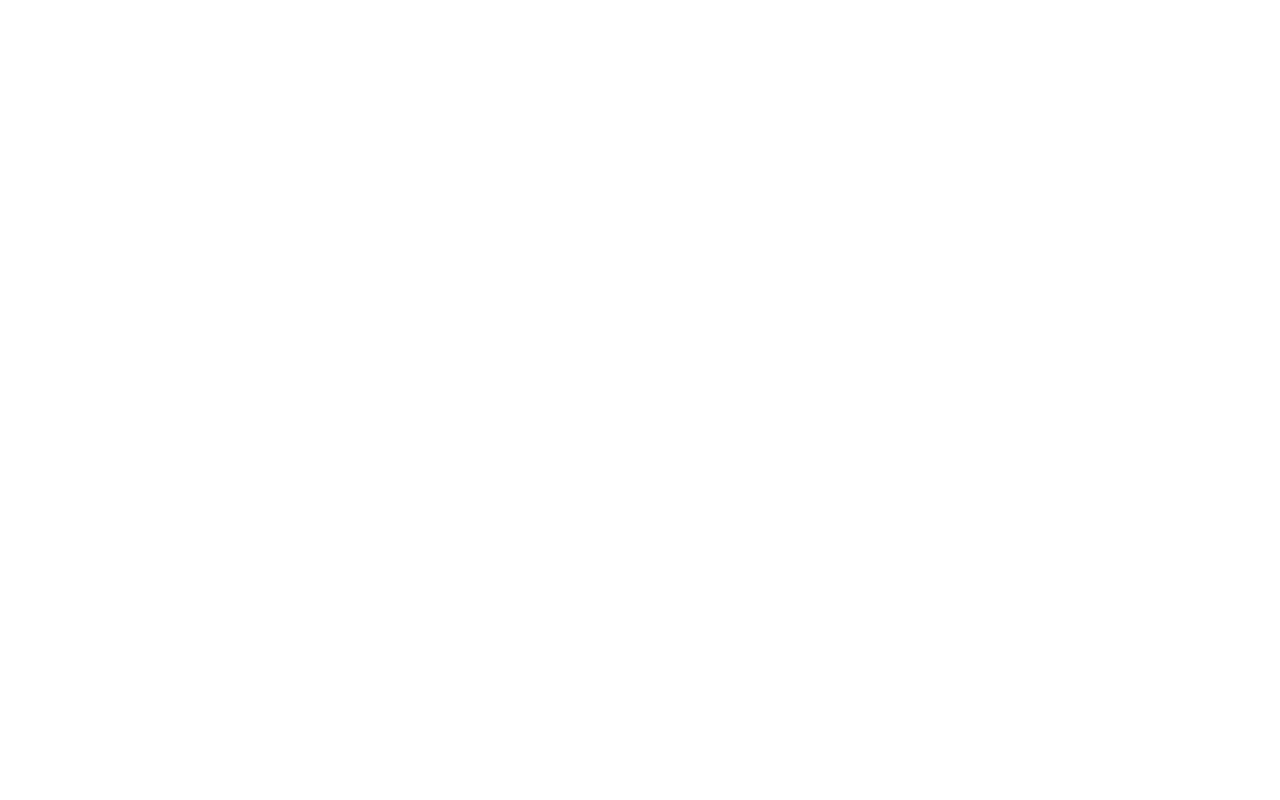
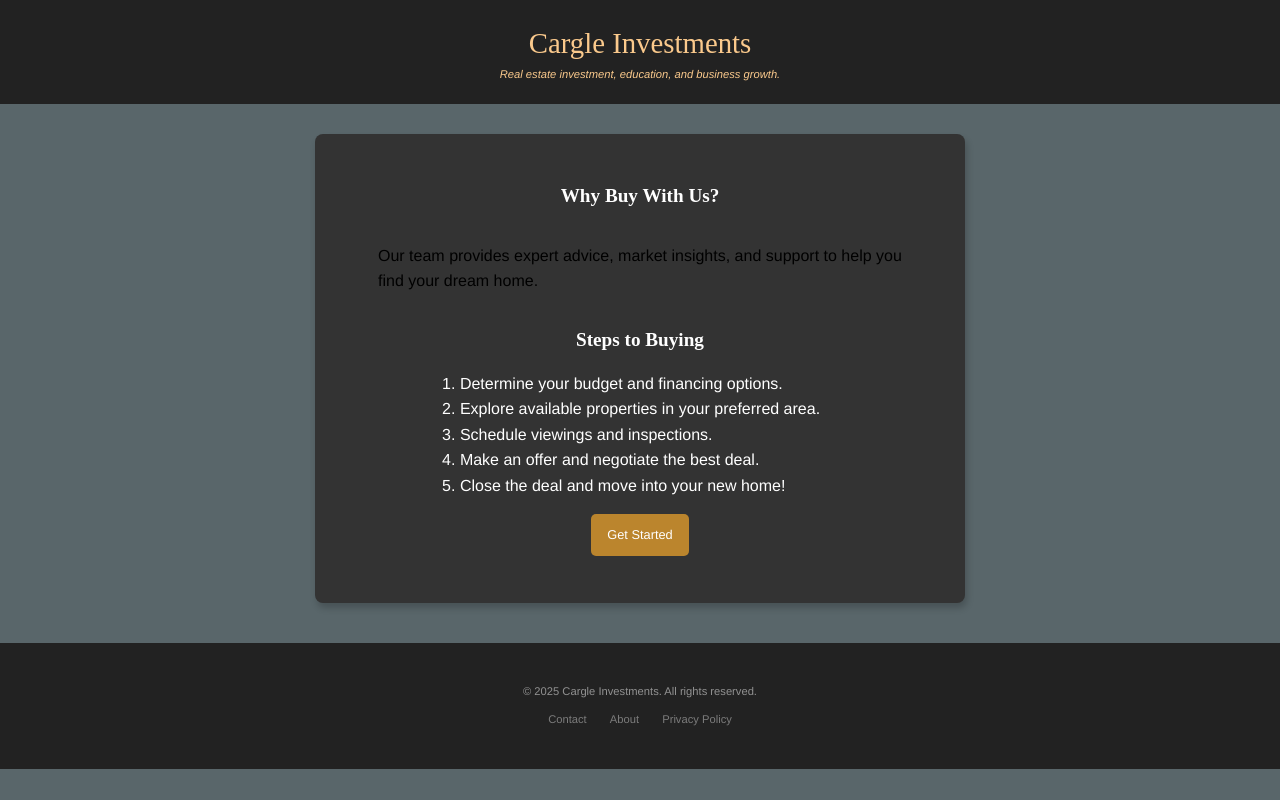
Before and after one commit to christian-m-castillo/cargle-investments, a plain HTML site: page real-estate/sell.html in a window 1280 px wide. Drawn offline with Linux system fonts and the light colour scheme; a web font is replaced by a local one.

```diff
--- a/assets/css/styles.css
+++ b/assets/css/styles.css
@@ -12,6 +12,7 @@
   --beige: rgb(180, 178, 165);
   --main-background: rgb(89, 102, 106);
   --holy-grey: #777;
+  --muted-pink: rgb(224, 186, 192);
 }
 
 body {
@@ -114,14 +115,32 @@ header p {
 .content-container {
   width: min(90%, 650px);
   margin: 30px auto;
+  text-align: left;
+  padding: 2rem;
+  display: flex;
+  flex-direction: column;
+  align-items: center;
+}
+
+.content-container h2 {
+  text-align: center;
+}
+
+.paragraphs-wrapper {
+  padding: 1rem;
+  background-color: #fff;
+  line-height: 1.8;
+  border-radius: 10px;
 }
 
 .content-container p {
   font-size: clamp(.5rem, .25rem + 1vw, 1rem);
+  color: #000;
+  margin: 1rem;
 }
 
-.content-container ol li {
-  font-size: clamp(.5rem, .25rem + 1vw, 1rem);
+.content-container a {
+  text-align: center;
 }
 
 .contact-card {
@@ -143,6 +162,7 @@ header p {
   color: inherit;
   border-radius: 5px;
   margin: .5rem;
+  width: min(90%, 300px);
 }
 
 /* Footer */
--- a/real-estate/sell.html
+++ b/real-estate/sell.html
@@ -0,0 +1,54 @@
+<!DOCTYPE html>
+<html lang="en">
+<head>
+  <meta charset="UTF-8">
+  <meta name="viewport" content="width=device-width, initial-scale=1.0">
+  <title>Welcome | Cargle Investments | Oklahoma</title>
+  <meta name="description" content="Your trusted partner in real estate investment, education, and business growth. An Oklahoma based company.">
+  <link rel="stylesheet" href="../assets/css/styles.css">
+  <style>@import url('https://fonts.googleapis.com/css2?family=Ibarra+Real+Nova:ital,wght@0,400..700;1,400..700&display=swap');</style>
+</head>
+<body>
+
+  <header>
+    <div class="container">
+      <h1 class="ibarra-real-nova">Cargle Investments</h1>
+      <p><em>Real estate investment, education, and business growth.</em></p>
+    </div>
+  </header>
+
+  <main>
+    <section class="content">
+      <div class="content-container card">
+        <h2>Why Buy With Us?</h2>
+        <p>Our team provides expert advice, market insights, and support to help you find your dream home.</p>
+
+        <h2>Steps to Buying</h2>
+        <ol>
+          <li>Determine your budget and financing options.</li>
+          <li>Explore available properties in your preferred area.</li>
+          <li>Schedule viewings and inspections.</li>
+          <li>Make an offer and negotiate the best deal.</li>
+          <li>Close the deal and move into your new home!</li>
+        </ol>
+
+        <a href="/contact.html" class="btn">Get Started</a>
+      </div>
+    </section>
+  </main>
+
+  <footer>
+    <div class="container">
+      <p>© 2025 Cargle Investments. All rights reserved.</p>
+      <nav>
+        <ul>
+          <li><a href="/contact.html">Contact</a></li>
+          <li><a href="/about.html">About</a></li>
+          <li><a href="/privacy-policy.html">Privacy Policy</a></li>
+        </ul>
+      </nav>
+    </div>
+  </footer>
+
+</body>
+</html>
```
Also changed, not shown: contact.html (+1 -1 lines), real-estate/buy.html (+7 -9 lines), assets/images/phone-notepad-desk-01.jpeg (added), img/phone-notepad-desk-01.jpeg (added).
